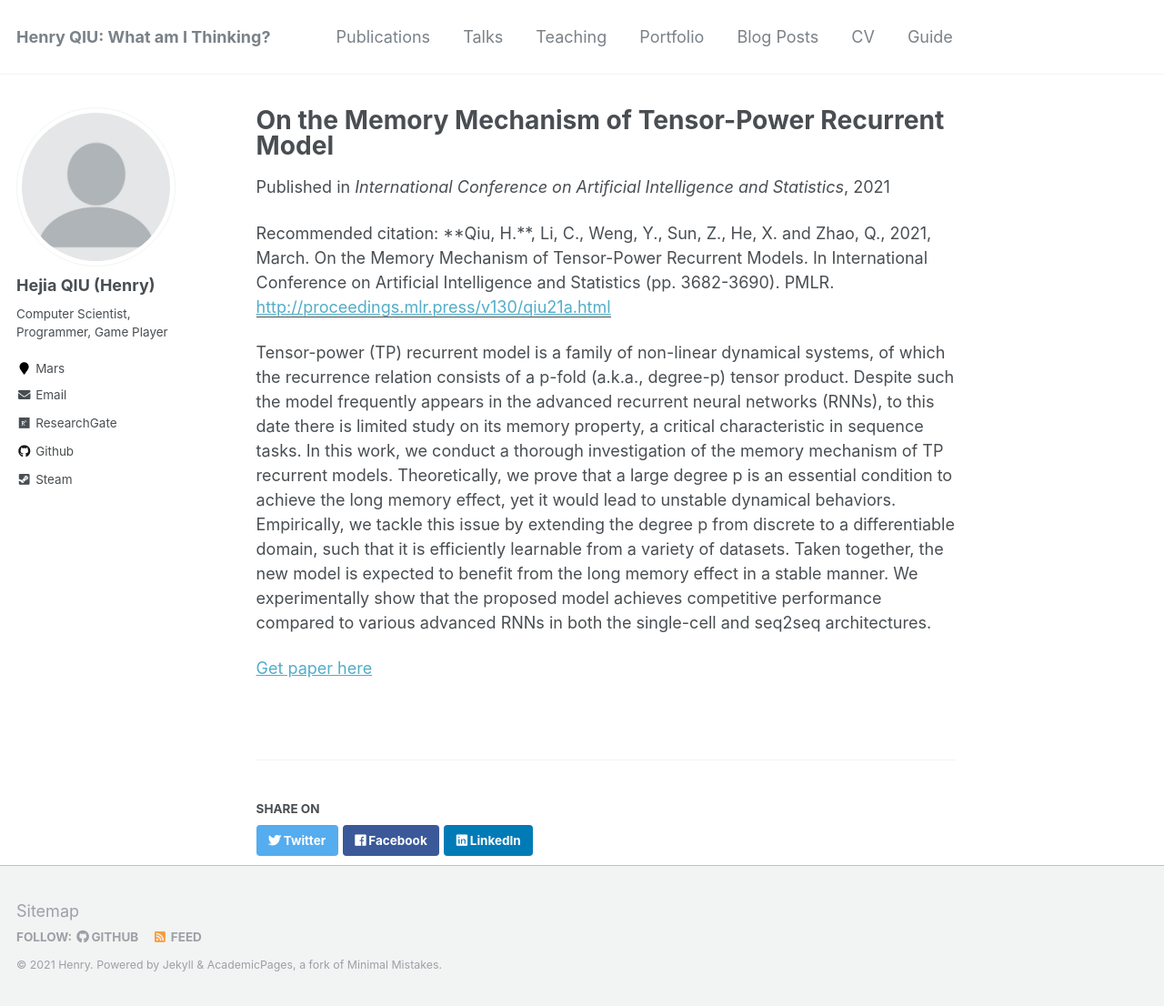
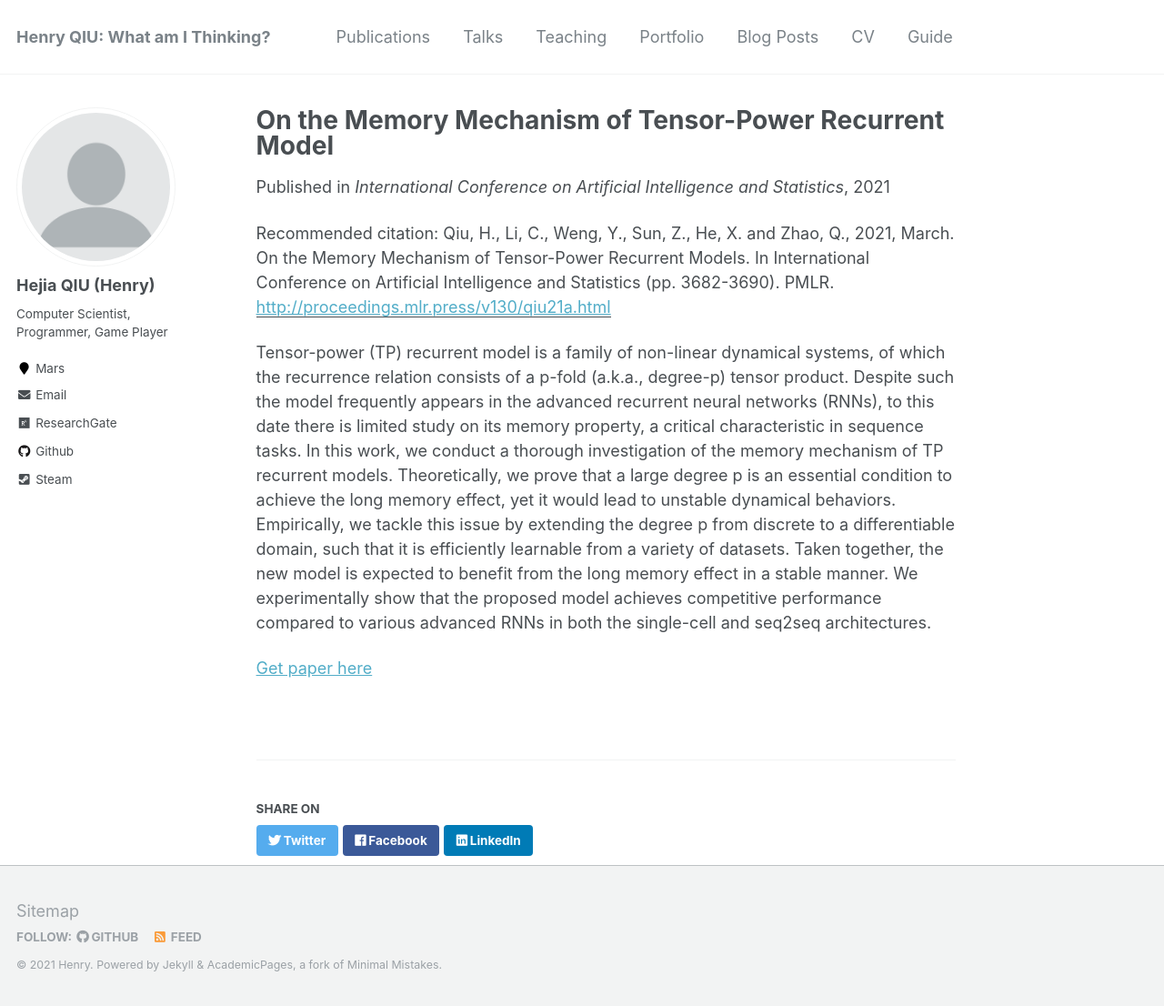
Before and after one commit to HenryJaQiu/HenryJaQiu.github.io, a Jekyll site: the page built from _publications/2021-01-01-paper-title-number-1.md, in a window 1280 px wide and 1106 px high. Shown: the whole window at 91% size. Built offline with Jekyll 4.4.1, drawn with Linux system fonts in a browser that asks for light colours.

```diff
--- a/_publications/2021-01-01-paper-title-number-1.md
+++ b/_publications/2021-01-01-paper-title-number-1.md
@@ -6,7 +6,7 @@ excerpt: 'Focus on the long-term memory and stability of tensor recurrent model
 date: 2021-01-01
 venue: 'International Conference on Artificial Intelligence and Statistics'
 paperurl: 'http://proceedings.mlr.press/v130/qiu21a.html'
-citation: '**Qiu, H.**, Li, C., Weng, Y., Sun, Z., He, X. and Zhao, Q., 2021, March. On the Memory Mechanism of Tensor-Power Recurrent Models. In International Conference on Artificial Intelligence and Statistics (pp. 3682-3690). PMLR.'
+citation: 'Qiu, H., Li, C., Weng, Y., Sun, Z., He, X. and Zhao, Q., 2021, March. On the Memory Mechanism of Tensor-Power Recurrent Models. In International Conference on Artificial Intelligence and Statistics (pp. 3682-3690). PMLR.'
 ---
 Tensor-power (TP) recurrent model is a family of non-linear dynamical systems, of which the recurrence relation consists of a p-fold (a.k.a., degree-p) tensor product. Despite such the model frequently appears in the advanced recurrent neural networks (RNNs), to this date there is limited study on its memory property, a critical characteristic in sequence tasks. In this work, we conduct a thorough investigation of the memory mechanism of TP recurrent models. Theoretically, we prove that a large degree p is an essential condition to achieve the long memory effect, yet it would lead to unstable dynamical behaviors. Empirically, we tackle this issue by extending the degree p from discrete to a differentiable domain, such that it is efficiently learnable from a variety of datasets. Taken together, the new model is expected to benefit from the long memory effect in a stable manner. We experimentally show that the proposed model achieves competitive performance compared to various advanced RNNs in both the single-cell and seq2seq architectures.
 
```
